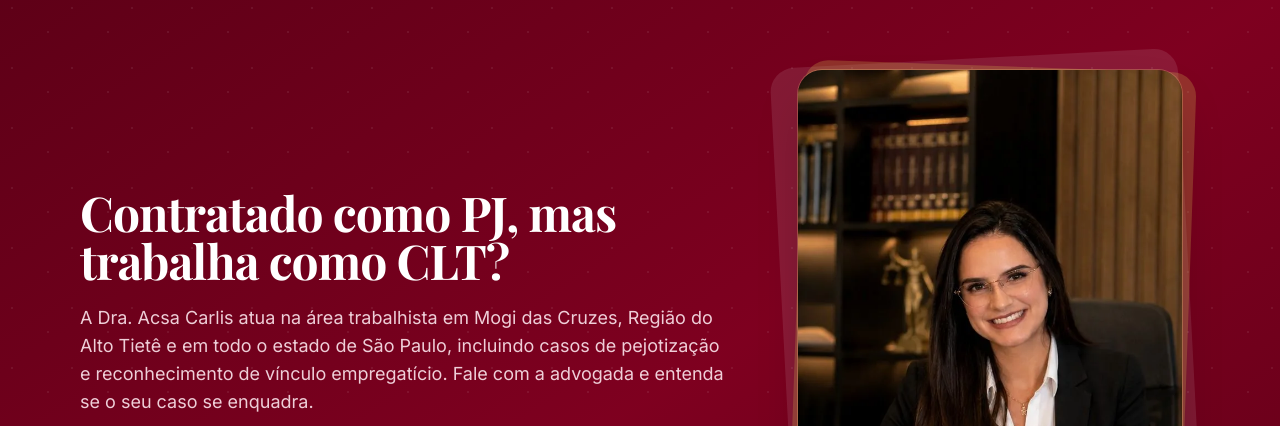
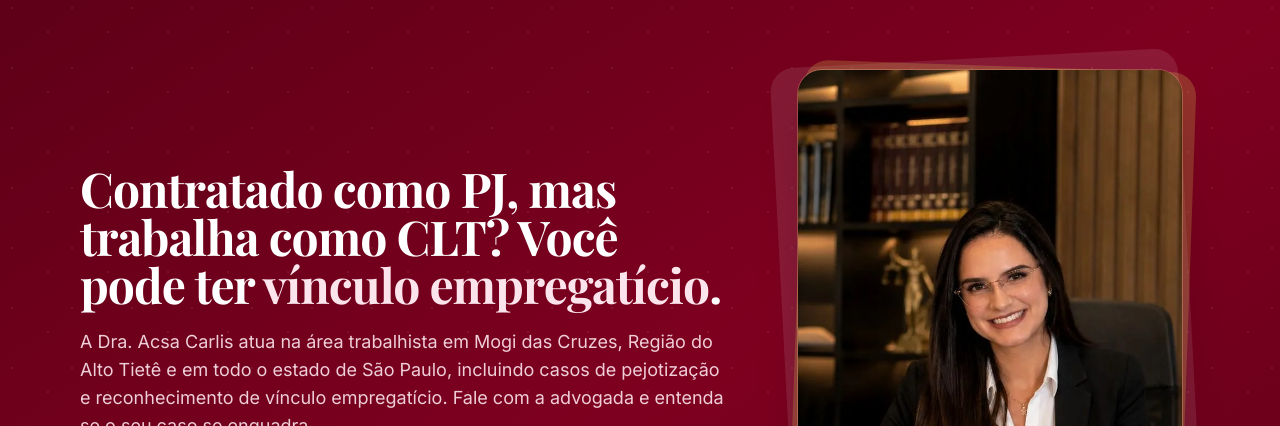
Before and after one commit to viniciusgnandt/acsacarlis, a website: page site/trabalhista/pejotizacao-vinculo-empregaticio.html in a window 1280 px wide. Shown: the part 98-524 px from the top of the page. Drawn offline with nearby package versions, Linux system fonts and the light colour scheme; files that its build step writes are made by us from their sources.

Commit message:
Ajusta anúncios de assédio e pejotização (índice de qualidade) e põe 'vínculo empregatício' na página
Co-Authored-By: Claude Opus 5.5 <noreply@anthropic.com>

```diff
--- a/site/trabalhista/pejotizacao-vinculo-empregaticio.html
+++ b/site/trabalhista/pejotizacao-vinculo-empregaticio.html
@@ -5,7 +5,7 @@
     <meta name="viewport" content="width=device-width, initial-scale=1.0, maximum-scale=5.0">
     <meta name="theme-color" content="#800020">
 
-    <title>Contratado como PJ mas Trabalha como CLT? Pejotização | Dra. Acsa Carlis - OAB/SP 436184</title>
+    <title>Vínculo Empregatício e Pejotização: PJ que Trabalha como CLT | Dra. Acsa Carlis</title>
     <meta name="description" content="Foi contratado como PJ mas cumpre horário, tem chefe e rotina de CLT? Isso pode ser pejotização. Advogada trabalhista explica o reconhecimento de vínculo empregatício. Fale agora.">
     <meta name="keywords" content="pejotização, vínculo empregatício, reconhecimento de vínculo empregatício, trabalho como pj, advogada trabalhista mogi das cruzes">
     <meta name="author" content="Dra. Acsa Carlis - OAB/SP 436184">
@@ -18,7 +18,7 @@
     <!-- Open Graph -->
     <meta property="og:type" content="website">
     <meta property="og:locale" content="pt_BR">
-    <meta property="og:title" content="Contratado como PJ mas Trabalha como CLT? - Dra. Acsa Carlis">
+    <meta property="og:title" content="Vínculo Empregatício: Contratado como PJ mas Trabalha como CLT? - Dra. Acsa Carlis">
     <meta property="og:description" content="Advogada trabalhista explica quando a pejotização pode dar direito ao reconhecimento de vínculo empregatício.">
     <meta property="og:url" content="__SITE_URL__/trabalhista/pejotizacao-vinculo-empregaticio.html">
     <meta property="og:image" content="__SITE_URL__/assets/img/acsa-desk-writing.jpg">
@@ -26,7 +26,7 @@
 
     <!-- Twitter -->
     <meta name="twitter:card" content="summary_large_image">
-    <meta name="twitter:title" content="Contratado como PJ mas Trabalha como CLT? - Dra. Acsa Carlis">
+    <meta name="twitter:title" content="Vínculo Empregatício: Contratado como PJ mas Trabalha como CLT? - Dra. Acsa Carlis">
     <meta name="twitter:description" content="Advogada trabalhista explica quando a pejotização pode dar direito ao reconhecimento de vínculo empregatício.">
 
     <!-- Favicon -->
@@ -149,7 +149,7 @@
                          class="w-24 h-24 rounded-full object-cover object-top ring-4 ring-white/30 shadow-xl" width="96" height="96">
                 </div>
                 <h1 class="font-serif text-4xl md:text-5xl font-bold text-white leading-tight mb-5">
-                    Contratado como PJ, mas trabalha como CLT?
+                    Contratado como PJ, mas trabalha como CLT? Você pode ter <span class="text-rosa-light">vínculo empregatício</span>.
                 </h1>
                 <p class="text-base md:text-lg text-rosa-light/90 mb-8 leading-relaxed max-w-2xl mx-auto md:mx-0">
                     A Dra. Acsa Carlis atua na área trabalhista em Mogi das Cruzes, Região do Alto Tietê e em todo o estado de São Paulo, incluindo casos de pejotização e reconhecimento de vínculo empregatício. Fale com a advogada e entenda se o seu caso se enquadra.
--- a/src/pages/trabalhista/pejotizacao-vinculo-empregaticio.html
+++ b/src/pages/trabalhista/pejotizacao-vinculo-empregaticio.html
@@ -5,7 +5,7 @@
     <meta name="viewport" content="width=device-width, initial-scale=1.0, maximum-scale=5.0">
     <meta name="theme-color" content="#800020">
 
-    <title>Contratado como PJ mas Trabalha como CLT? Pejotização | Dra. Acsa Carlis - OAB/SP 436184</title>
+    <title>Vínculo Empregatício e Pejotização: PJ que Trabalha como CLT | Dra. Acsa Carlis</title>
     <meta name="description" content="Foi contratado como PJ mas cumpre horário, tem chefe e rotina de CLT? Isso pode ser pejotização. Advogada trabalhista explica o reconhecimento de vínculo empregatício. Fale agora.">
     <meta name="keywords" content="pejotização, vínculo empregatício, reconhecimento de vínculo empregatício, trabalho como pj, advogada trabalhista mogi das cruzes">
     <meta name="author" content="Dra. Acsa Carlis - OAB/SP 436184">
@@ -18,7 +18,7 @@
     <!-- Open Graph -->
     <meta property="og:type" content="website">
     <meta property="og:locale" content="pt_BR">
-    <meta property="og:title" content="Contratado como PJ mas Trabalha como CLT? - Dra. Acsa Carlis">
+    <meta property="og:title" content="Vínculo Empregatício: Contratado como PJ mas Trabalha como CLT? - Dra. Acsa Carlis">
     <meta property="og:description" content="Advogada trabalhista explica quando a pejotização pode dar direito ao reconhecimento de vínculo empregatício.">
     <meta property="og:url" content="__SITE_URL__/trabalhista/pejotizacao-vinculo-empregaticio.html">
     <meta property="og:image" content="__SITE_URL__/assets/img/acsa-desk-writing.jpg">
@@ -26,7 +26,7 @@
 
     <!-- Twitter -->
     <meta name="twitter:card" content="summary_large_image">
-    <meta name="twitter:title" content="Contratado como PJ mas Trabalha como CLT? - Dra. Acsa Carlis">
+    <meta name="twitter:title" content="Vínculo Empregatício: Contratado como PJ mas Trabalha como CLT? - Dra. Acsa Carlis">
     <meta name="twitter:description" content="Advogada trabalhista explica quando a pejotização pode dar direito ao reconhecimento de vínculo empregatício.">
 
     <!-- Favicon -->
@@ -98,7 +98,7 @@
                          class="w-24 h-24 rounded-full object-cover object-top ring-4 ring-white/30 shadow-xl" width="96" height="96">
                 </div>
                 <h1 class="font-serif text-4xl md:text-5xl font-bold text-white leading-tight mb-5">
-                    Contratado como PJ, mas trabalha como CLT?
+                    Contratado como PJ, mas trabalha como CLT? Você pode ter <span class="text-rosa-light">vínculo empregatício</span>.
                 </h1>
                 <p class="text-base md:text-lg text-rosa-light/90 mb-8 leading-relaxed max-w-2xl mx-auto md:mx-0">
                     A Dra. Acsa Carlis atua na área trabalhista em Mogi das Cruzes, Região do Alto Tietê e em todo o estado de São Paulo, incluindo casos de pejotização e reconhecimento de vínculo empregatício. Fale com a advogada e entenda se o seu caso se enquadra.
```
Also changed, not shown: relatorios/auditoria-marketing-digital-acsa-carlis.html (+1 -0 lines), site/sitemap.xml (+5 -4 lines).
